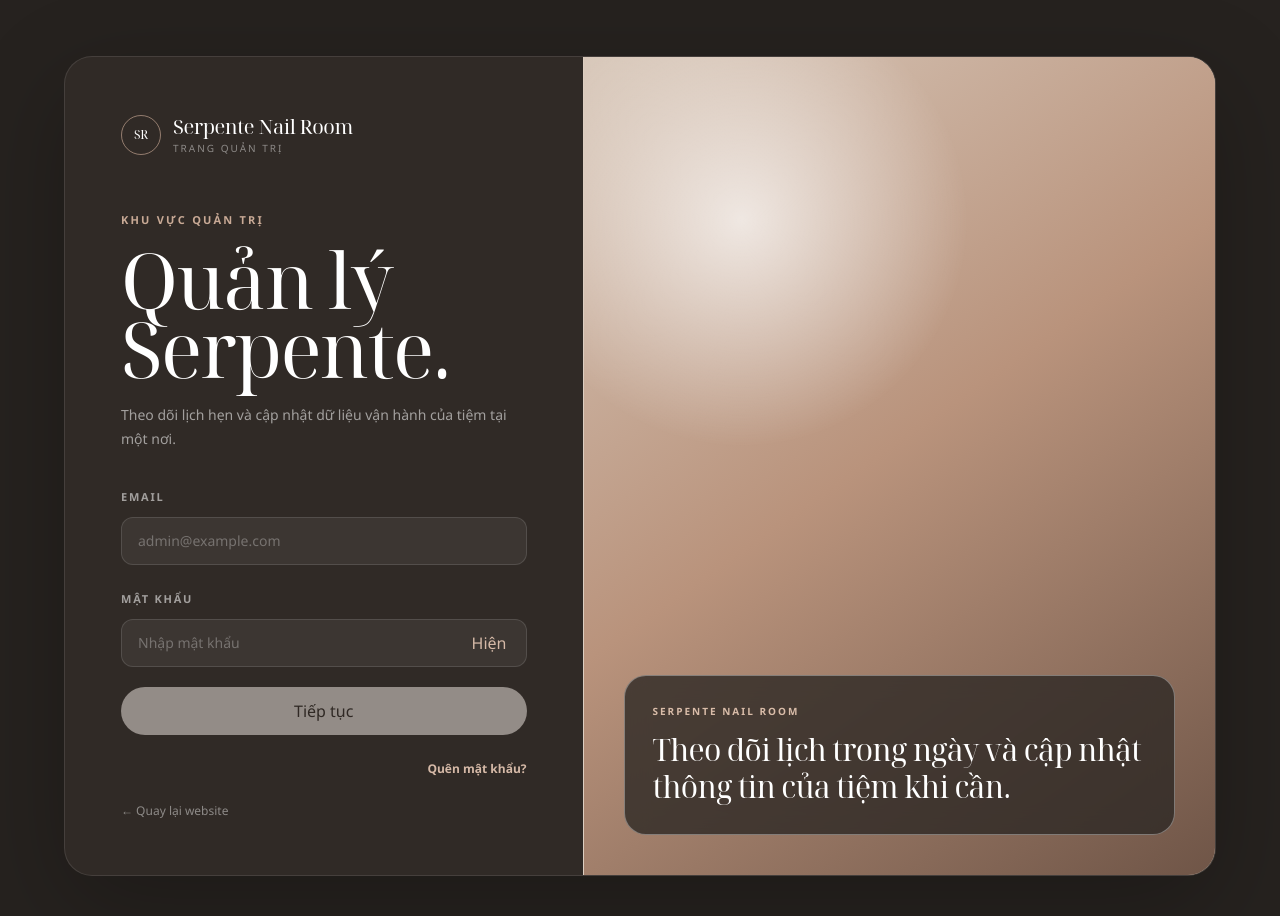
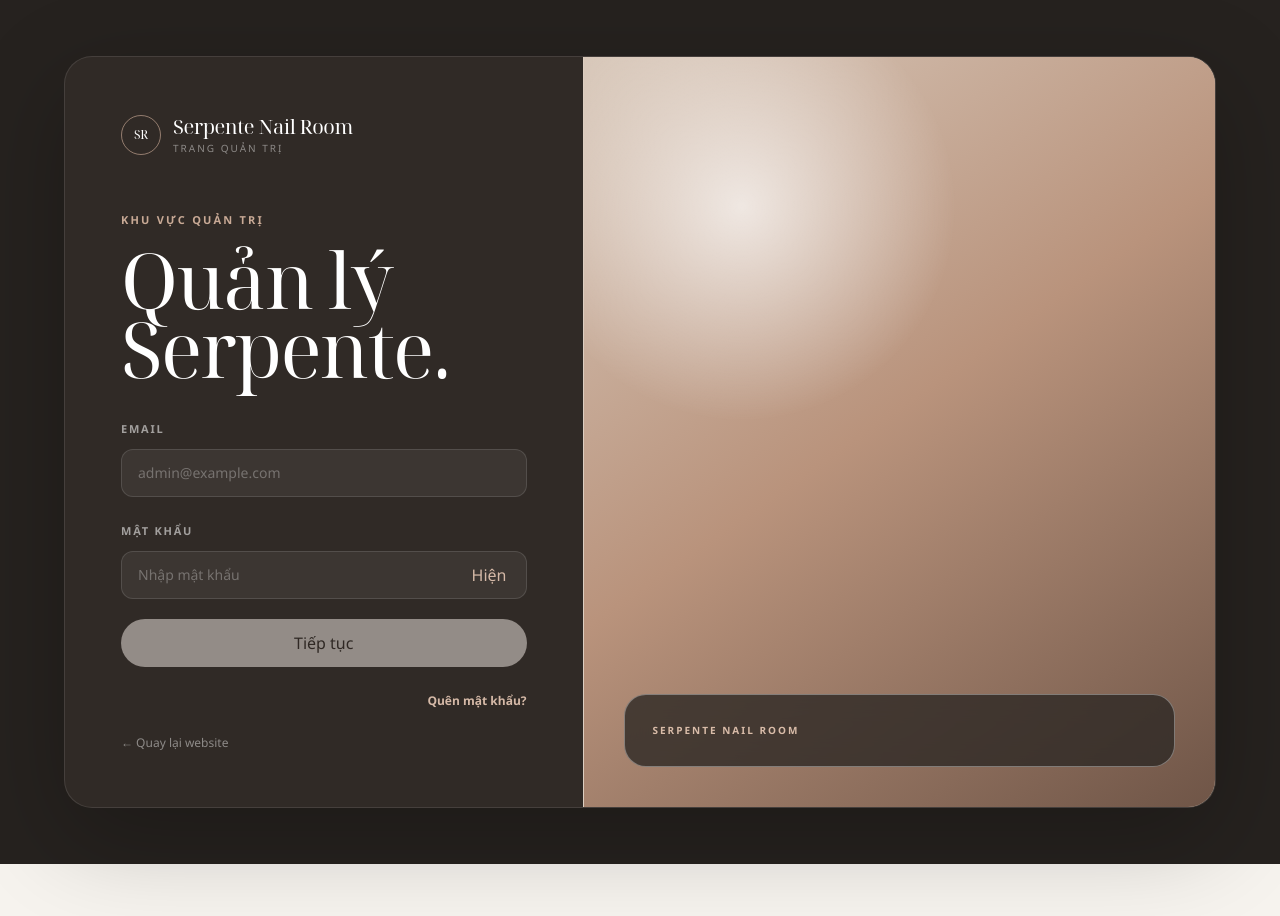
Before and after one commit to hello1224354/nail_salon_api, a Next.js app in the folder frontend/: page /admin/login in a window 1280 px wide. Shown: the top 916 px of the page. After the commit the page ends 864 px from the top, so only its background shows below. Built offline with nearby package versions, Linux system fonts and the light colour scheme; no server answers.

Commit message:
style(admin): remove nonessential explanatory text from management screens

```diff
--- a/frontend/src/app/admin/login/page.tsx
+++ b/frontend/src/app/admin/login/page.tsx
@@ -31,9 +31,6 @@ export default function AdminLoginPage() {
                         <br />
                         Serpente.
                     </h1>
-                    <p className="mt-5 max-w-md text-sm leading-6 text-white/55">
-                        Theo dõi lịch hẹn và cập nhật dữ liệu vận hành của tiệm tại một nơi.
-                    </p>
 
                     <AdminLoginForm />
 
@@ -48,9 +45,6 @@ export default function AdminLoginPage() {
                         <p className="text-[10px] font-semibold uppercase tracking-[0.2em] text-[#d9bca9]">
                             Serpente Nail Room
                         </p>
-                        <p className="mt-3 max-w-lg font-serif text-3xl leading-tight">
-                            Theo dõi lịch trong ngày và cập nhật thông tin của tiệm khi cần.
-                        </p>
                     </div>
                 </div>
             </div>
```
